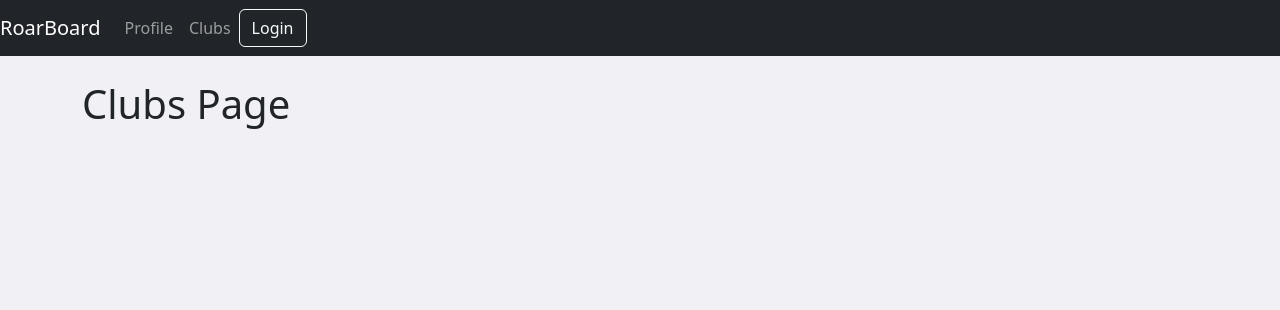
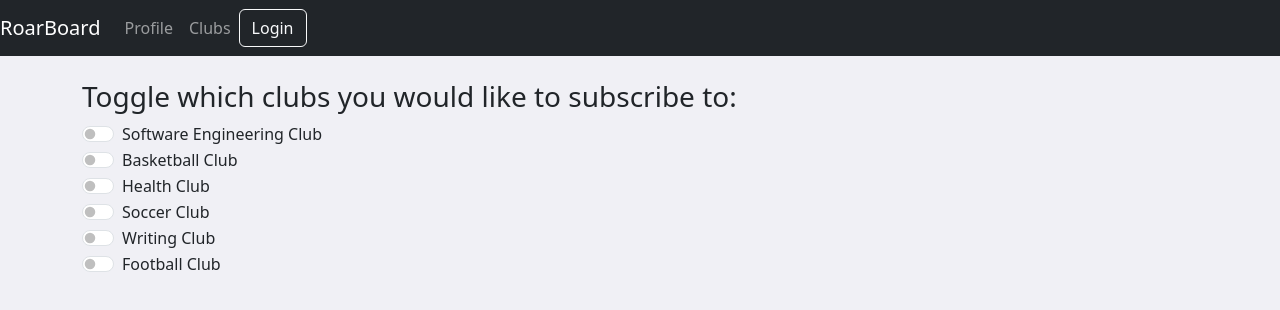
Before and after one commit to Selena-5/RoarBoard, a React (Create React App) app: page /clubs in a window 1280 px wide. Shown: the top 310 px of the page. Built offline with nearby package versions, Linux system fonts and the light colour scheme.

Commit message:
Frontend of Clubs page

```diff
--- a/src/Clubs.js
+++ b/src/Clubs.js
@@ -1,8 +1,37 @@
-// Clubs.js
 import React from 'react';
 
 function Clubs() {
-    return <h1>Clubs Page</h1>;
-  }
+  return (
+    <>
+      <h3>Toggle which clubs you would like to subscribe to:</h3>
+      <h3>     </h3>
+      <div className="form-check form-switch">
+        <input className="form-check-input" type="checkbox" id="SWEClub" />
+        <label className="form-check-label" htmlFor="flexSwitchCheckDefault">Software Engineering Club</label>
+      </div>
+      <div className="form-check form-switch">
+        <input className="form-check-input" type="checkbox" id="BBCLub" />
+        <label className="form-check-label" htmlFor="flexSwitchCheckDefault">Basketball Club</label>
+      </div>
+      <div className="form-check form-switch">
+        <input className="form-check-input" type="checkbox" id="HealthClub" />
+        <label className="form-check-label" htmlFor="flexSwitchCheckDefault">Health Club</label>
+      </div>
+      <div className="form-check form-switch">
+        <input className="form-check-input" type="checkbox" id="SoccerClub" />
+        <label className="form-check-label" htmlFor="flexSwitchCheckDefault">Soccer Club</label>
+      </div>
+      <div className="form-check form-switch">
+        <input className="form-check-input" type="checkbox" id="WritingCLub" />
+        <label className="form-check-label" htmlFor="flexSwitchCheckDefault">Writing Club</label>
+      </div>
+      <div className="form-check form-switch">
+        <input className="form-check-input" type="checkbox" id="FBClub" />
+        <label className="form-check-label" htmlFor="flexSwitchCheckDefault">Football Club</label>
+      </div>
+
+    </>
+  );
+}
 
 export default Clubs;
```
